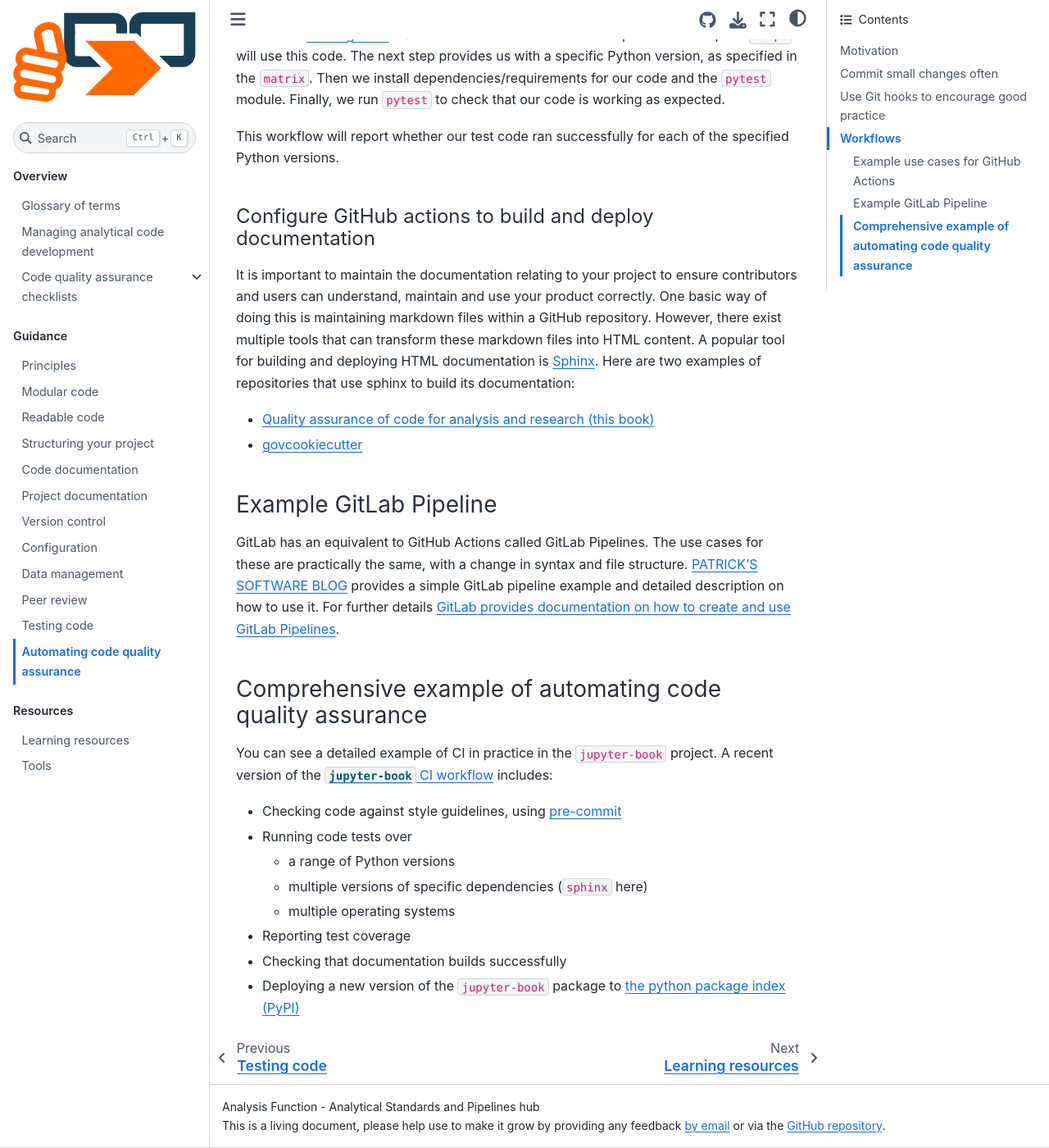
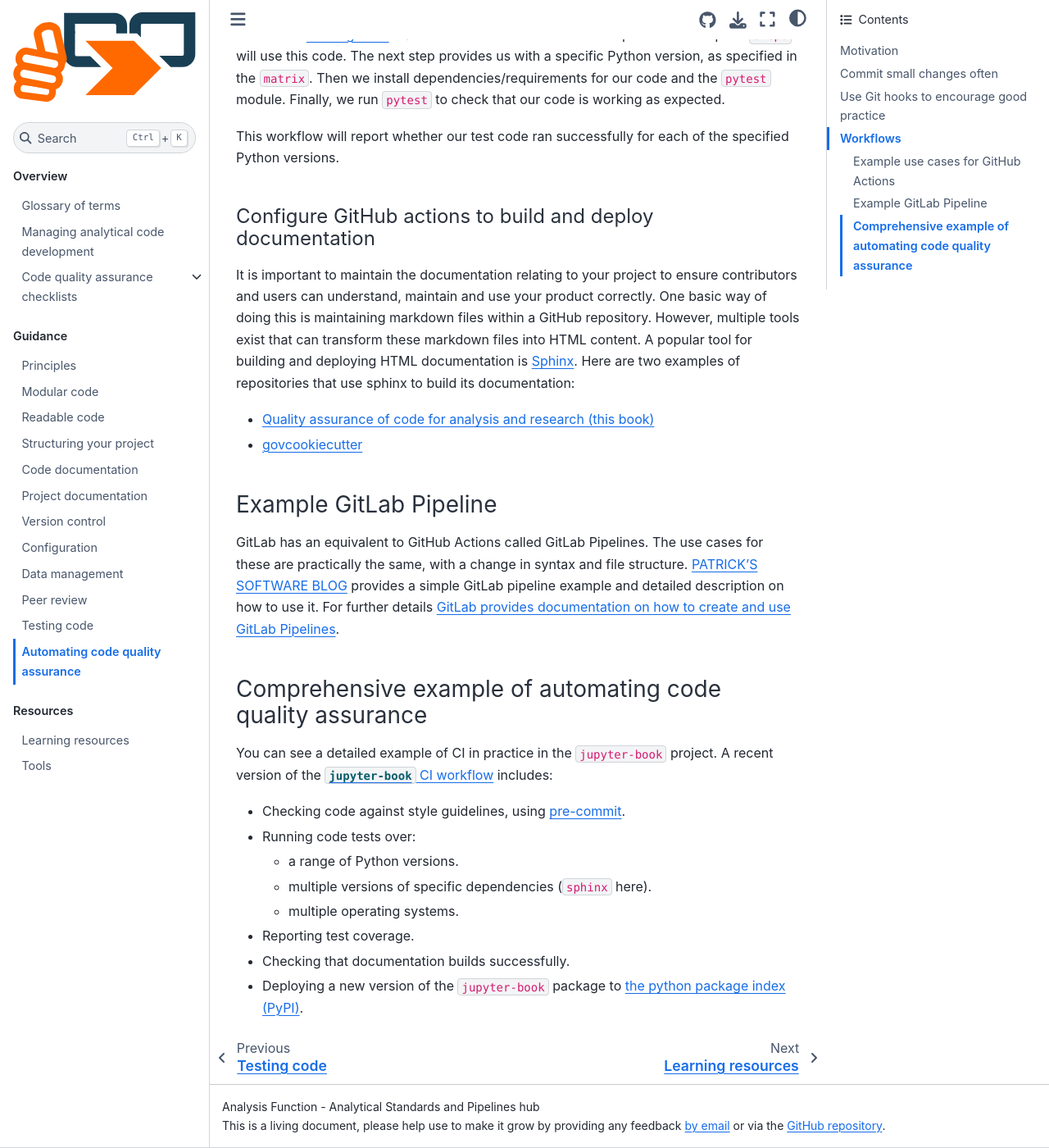
Before and after one commit to best-practice-and-impact/qa-of-code-guidance, a Jupyter Book: the page built from book/continuous_integration.md, in a window 1280 px wide and 1400 px high, scrolled down 4084 px. Shown: the whole window at 82% size. Built offline with Jupyter Book 1.0.4 settings and Sphinx 7.4.7 and the Sphinx Book theme 1.1.4, drawn with Linux system fonts in a browser that asks for light colours; some of the changed text lies outside the part shown.

Commit message:
consistency in style and punctuation for CI chapter

```diff
--- a/book/continuous_integration.md
+++ b/book/continuous_integration.md
@@ -40,7 +40,7 @@ these can be achieved in a number of ways such as use of Git hooks and workflows
 
 [Git hooks](https://git-scm.com/docs/githooks) are scripts that can be set to run locally at specific points in your Git workflow,
 such as pre-commit, pre-push, etc.
-They can be used to automate code quality assurance tasks, e.g. run tests, ensure style guides are followed, or enforce commit standards.
+They can be used to automate code quality assurance tasks, e.g., run tests, ensure style guides are followed, or enforce commit standards.
 
 For example, we might set up a `pre-commit` or `pre-push` hook that runs our tests before we make each commit or push to the remote repository.
 This might stop our commit/push if the tests fail, so that we don't push breaking changes to our remote repository.
@@ -172,7 +172,7 @@ This workflow will report whether our test code ran successfully for each of the
 
 It is important to maintain the documentation relating to your project to ensure contributors and users can understand, maintain and use your product correctly.
 One basic way of doing this is maintaining markdown files within a GitHub repository.
-However, there exist multiple tools that can transform these markdown files into HTML content.
+However, multiple tools exist that can transform these markdown files into HTML content.
 A popular tool for building and deploying HTML documentation is [Sphinx](https://www.sphinx-doc.org/en/master/).
 Here are two examples of repositories that use sphinx to build its documentation:
 
@@ -193,11 +193,11 @@ You can see a detailed example of CI in practice in the `jupyter-book` project.
 A recent version of the
 [`jupyter-book` CI workflow](https://github.com/executablebooks/jupyter-book/blob/6fb0cbe4abb5bc29e9081afbe24f71d864b40475/.github/workflows/tests.yml) includes:
 
-* Checking code against style guidelines, using [pre-commit](https://pre-commit.com/)
-* Running code tests over
-  * a range of Python versions
-  * multiple versions of specific dependencies (`sphinx` here)
-  * multiple operating systems
-* Reporting test coverage
-* Checking that documentation builds successfully
-* Deploying a new version of the `jupyter-book` package to [the python package index (PyPI)](https://pypi.org/)
+* Checking code against style guidelines, using [pre-commit](https://pre-commit.com/).
+* Running code tests over:
+  * a range of Python versions.
+  * multiple versions of specific dependencies (`sphinx` here).
+  * multiple operating systems.
+* Reporting test coverage.
+* Checking that documentation builds successfully.
+* Deploying a new version of the `jupyter-book` package to [the python package index (PyPI)](https://pypi.org/).
```
